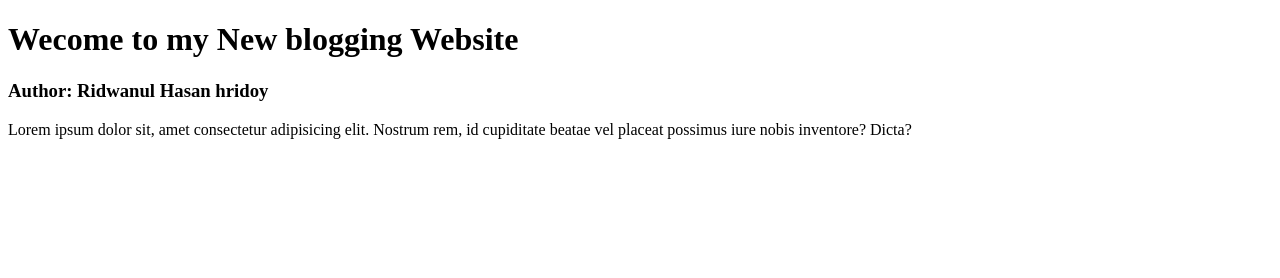
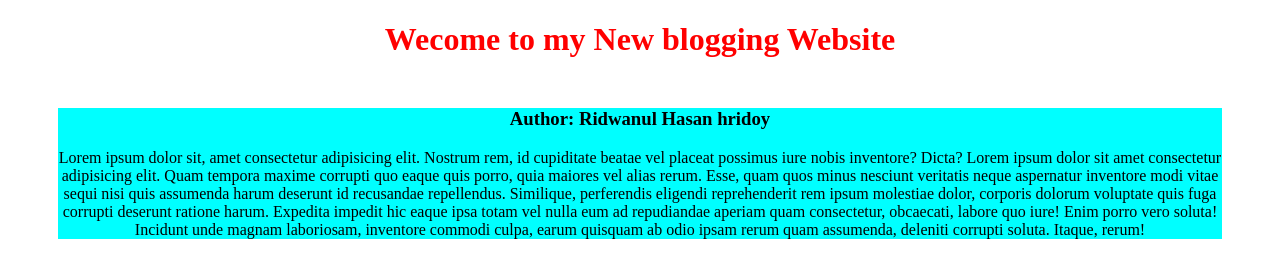
Before and after one commit to RidwanulHasan/my-fourth-repo1, a plain HTML site: page index.html in a window 1280 px wide. Drawn offline with Linux system fonts and the light colour scheme.

Commit message:
new area added

```diff
--- a/index.html
+++ b/index.html
@@ -4,13 +4,15 @@
     <meta charset="UTF-8">
     <meta name="viewport" content="width=device-width, initial-scale=1.0">
     <title>Document</title>
+    <link rel="stylesheet" href="style.css">
 </head>
 <body>
-    <h1>Wecome to my New blogging Website</h1>
 
-    <div>
+    <h1 class="header-line">Wecome to my New blogging Website</h1>
+
+    <div class="blogging">
         <h3>Author: Ridwanul Hasan hridoy</h3>
-        <p>Lorem ipsum dolor sit, amet consectetur adipisicing elit. Nostrum rem, id cupiditate beatae vel placeat possimus iure nobis inventore? Dicta?</p>
+        <p>Lorem ipsum dolor sit, amet consectetur adipisicing elit. Nostrum rem, id cupiditate beatae vel placeat possimus iure nobis inventore? Dicta? Lorem ipsum dolor sit amet consectetur adipisicing elit. Quam tempora maxime corrupti quo eaque quis porro, quia maiores vel alias rerum. Esse, quam quos minus nesciunt veritatis neque aspernatur inventore modi vitae sequi nisi quis assumenda harum deserunt id recusandae repellendus. Similique, perferendis eligendi reprehenderit rem ipsum molestiae dolor, corporis dolorum voluptate quis fuga corrupti deserunt ratione harum. Expedita impedit hic eaque ipsa totam vel nulla eum ad repudiandae aperiam quam consectetur, obcaecati, labore quo iure! Enim porro vero soluta! Incidunt unde magnam laboriosam, inventore commodi culpa, earum quisquam ab odio ipsam rerum quam assumenda, deleniti corrupti soluta. Itaque, rerum!</p>
     </div>
 
 
--- /dev/null
+++ b/style.css
@@ -0,0 +1,11 @@
+.header-line{
+    color: red;
+
+    text-align: center;
+}
+
+.blogging{
+    background-color: aqua;
+    text-align: center;
+    margin: 50px;
+}
```
